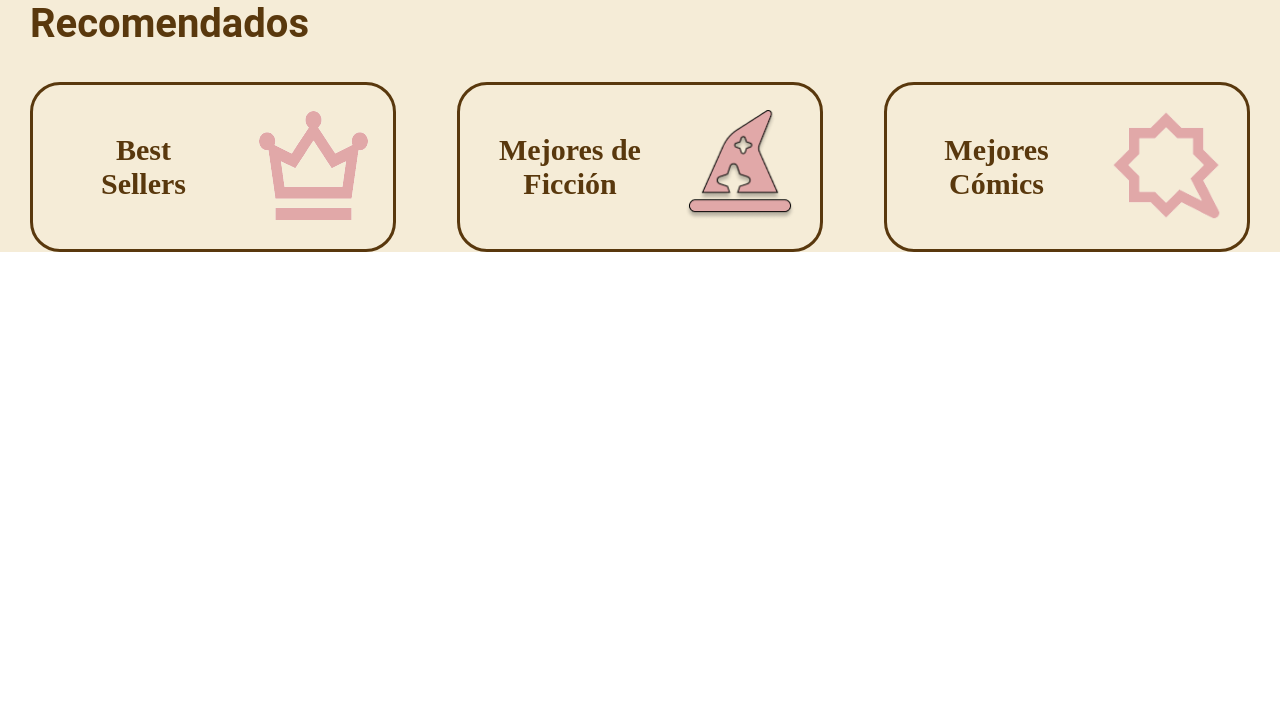
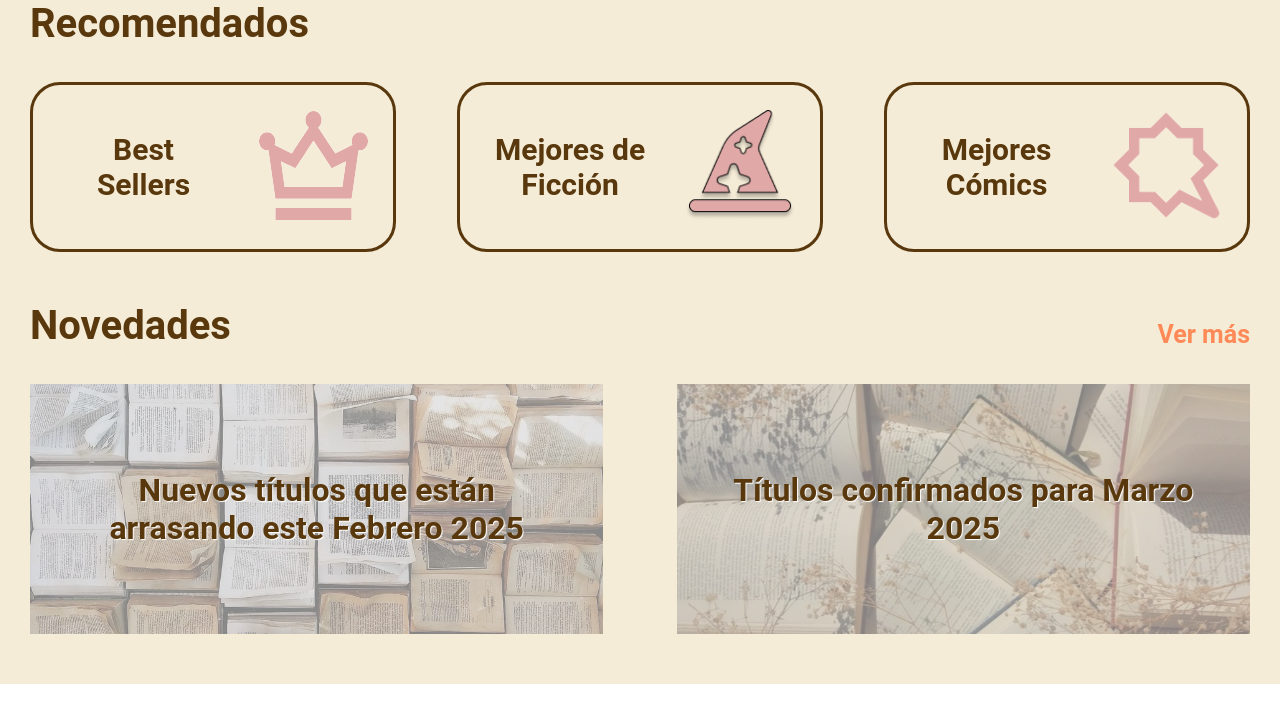
Before and after one commit to AtheneaReche/BWC_project, a plain HTML site: page index.html in a window 1280 px wide. Drawn offline with Linux system fonts and the light colour scheme.

Commit message:
Maquetacion y estilos de la seccion Novedades

```diff
--- a/scripts/home.js
+++ b/scripts/home.js
@@ -49,5 +49,49 @@ function createRecommendedsItems(array){
 sectionRecommendeds.appendChild(recommendedsTitle)
 createRecommendedsItems(recommendeds)
 
+/* FIN SECCION RECOMENDADOS */
+
 /* SECCION NOVEDADES */
 const sectionNews=document.querySelector(".section__news");
+const divHeadingNews= document.createElement("div");
+    divHeadingNews.classList.add("news__heading");
+    divHeadingNews.innerHTML=`
+        <h3 class="subtitle c_Brown news__heading-title">Novedades</h3>
+        <a href="" class="news__heading-more c_Orange">Ver más</a>`
+sectionNews.appendChild(divHeadingNews)
+
+const newsTitles=[
+    {
+        nombre:"Nuevos títulos que están arrasando este Febrero 2025",
+        img:"./images/novedades.jpg"
+    },
+    {
+        nombre:"Títulos confirmados para Marzo 2025",
+        img:"./images/confirmados.jpg"
+    }
+]
+
+/*-------------------------------INCORPORAR LINK A PAGINA NOVEDADES  */
+function createNewsSection(array){
+    const div=document.createElement("div");
+    div.classList.add("news__container-titles");
+    array.forEach(element => {
+        div.innerHTML+=`
+        <div class="news__options">
+                <div class="news__image">
+                    <div class="news__overlay">
+                        <a href=""><h3 class="news__title ">${element.nombre}</h3> </a>
+                    </div>
+                </div>
+        </div>`
+    });
+
+    const divImages=div.querySelectorAll(".news__image");
+    divImages.forEach((image,index)=>{
+        image.style.backgroundImage=`url('${newsTitles[index].img}')`;
+    })
+    sectionNews.appendChild(div);
+
+}
+
+createNewsSection(newsTitles)
--- a/styles/homePart2.css
+++ b/styles/homePart2.css
@@ -8,11 +8,18 @@
 
 *{
     box-sizing: border-box;
+    font-family: "Roboto", serif;
+    font-weight: 700;
 }
 h1,h2,h3,p{
     margin: 0;
     padding: 0;
 }
+a{
+    text-decoration: none;
+}
+
+/* SECCION RECOMENDADOS */
 .recommendeds{
     margin: 35px 0px 50px 0px;
     display: flex;
@@ -21,7 +28,6 @@ h1,h2,h3,p{
 }
 
 .recommendeds__options{
-    text-decoration: none;
     padding:25px;
     width: 30%;
     border-radius:30px;
@@ -39,3 +45,47 @@ h1,h2,h3,p{
 .recommendeds__image img{
     height: 110px;
 }
+/* FIN SECCION RECOEMDADOS */
+
+/* SECCION NOVEDADES */
+.news__heading{
+    display: flex;
+    justify-content: space-between;
+    align-items: end;
+}
+.news__heading-more{
+    font-size: 25px;
+}
+.news__container-titles{
+    padding: 35px 0px 50px 0px;
+    display: flex;
+    justify-content: space-between;
+}
+
+.news__options{
+    width: 47%;
+}
+
+.news__image{
+    height: 250px;
+    width: 100%;
+    background-position: center;
+    background-size: cover;
+}
+.news__overlay{
+    background-color: rgba(216, 213, 213, 0.6);;
+    width: 100%;
+    height: 100%;
+}
+.news__overlay a{
+    height: 100%;
+    display: flex;
+    align-items: center;
+}
+.news__title{
+    font-size: 32px;
+    color: var(--c-Browm);
+    text-align: center;
+    text-shadow: 1px 1px 1px white;
+    padding: 0px 50px;
+}
```
Also changed, not shown: images/confirmados.jpg (added), images/novedades.jpg (added).
